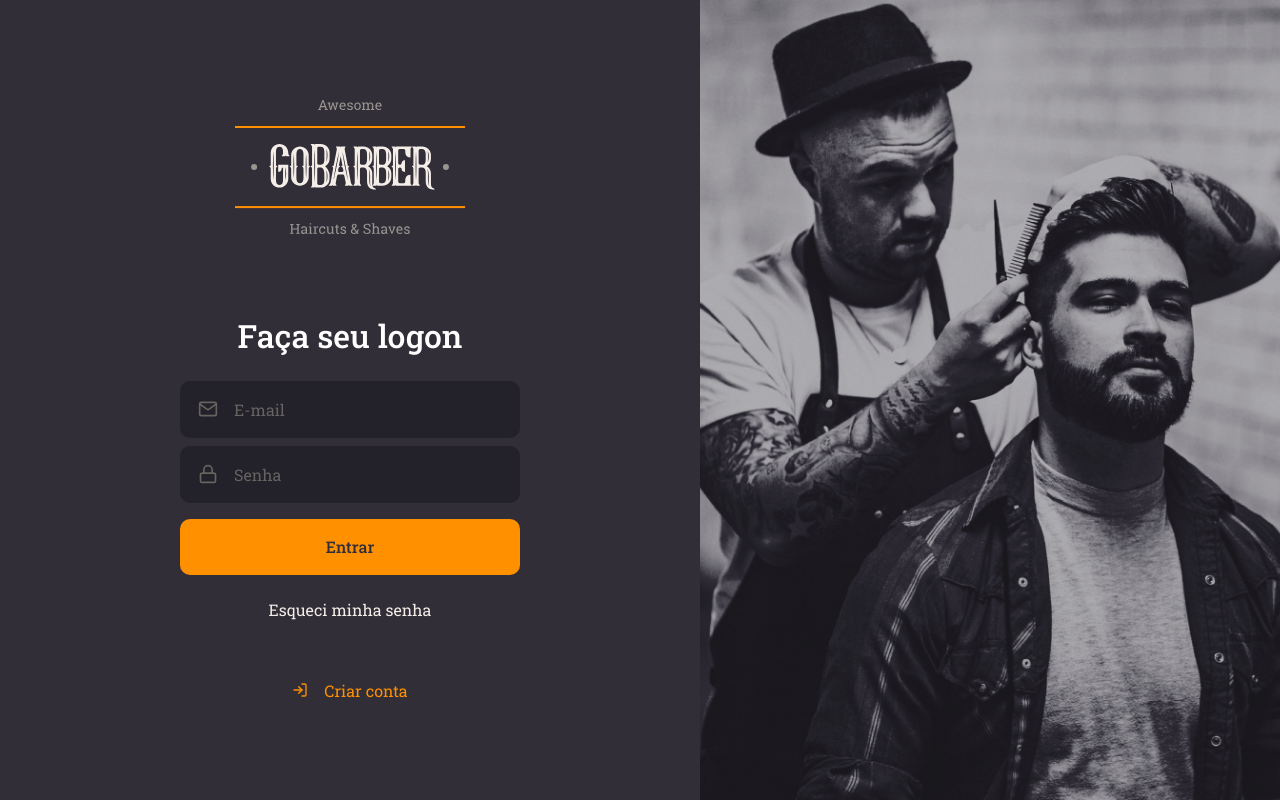
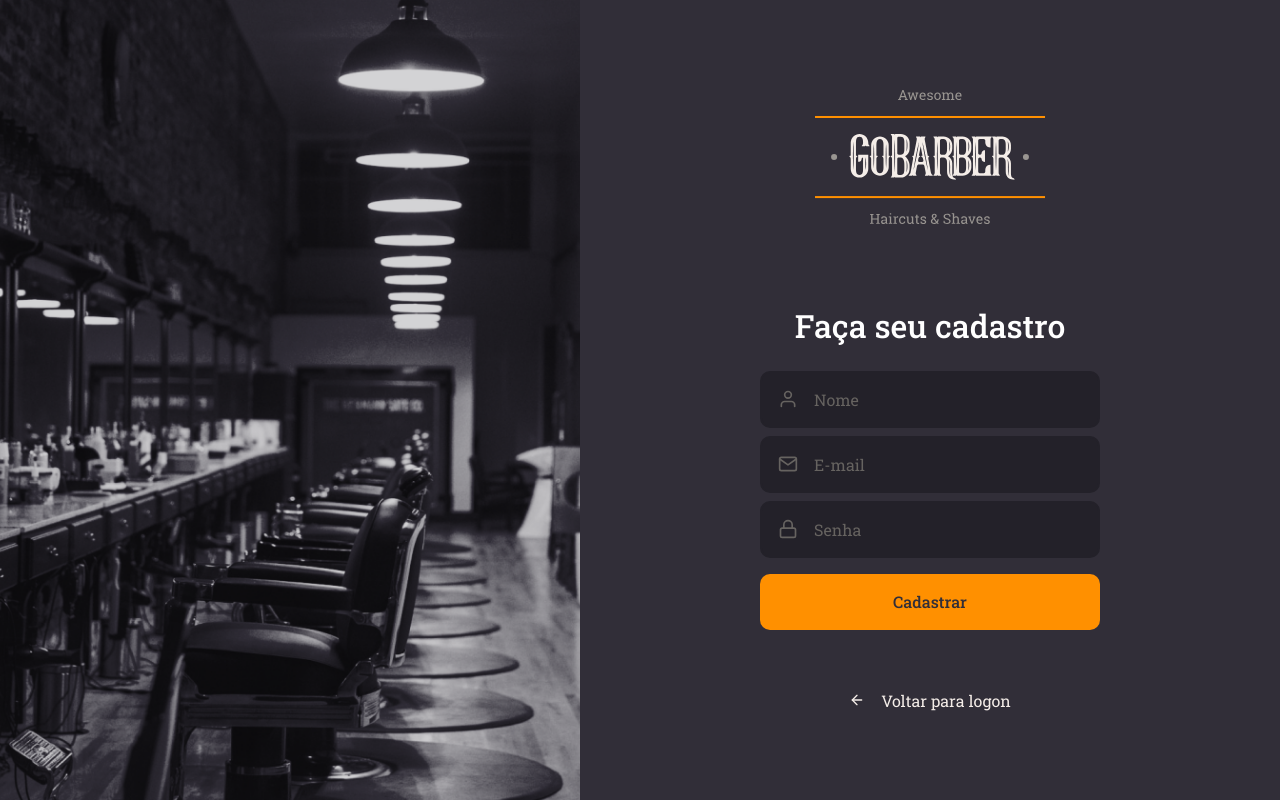
Before and after one commit to marcel-pinto/frontend-gobarber, a React (Create React App) app: page / in a window 1280 px wide. Built offline with nearby package versions, Linux system fonts and the light colour scheme.

Commit message:
Criado pagina de cadastro

```diff
--- a/src/App.tsx
+++ b/src/App.tsx
@@ -1,11 +1,11 @@
 import React from 'react';
 
-import SignIn from './pages/SignIn';
+import SignUp from './pages/SignUp';
 import GlobalStyle from './styles/global';
 
 const App: React.FC = () => (
   <>
-    <SignIn />
+    <SignUp />
     <GlobalStyle />
   </>
 );
--- /dev/null
+++ b/src/pages/SignUp/index.tsx
@@ -0,0 +1,35 @@
+import React from 'react';
+import {
+  FiArrowLeft, FiMail, FiUser, FiLock,
+} from 'react-icons/fi';
+
+import { Container, Content, Background } from './styles';
+
+import Input from '../../components/Input';
+import Button from '../../components/Button';
+import logoImg from '../../assets/logo.svg';
+
+const SignUp: React.FC = () => (
+  <Container>
+    <Background />
+    <Content>
+      <img src={logoImg} alt="GoBarber" />
+      <form>
+        <h1>Faça seu cadastro</h1>
+
+        <Input icon={FiUser} name="name" placeholder="Nome" />
+        <Input icon={FiMail} name="email" placeholder="E-mail" />
+        <Input icon={FiLock} name="password" type="password" placeholder="Senha" />
+
+        <Button type="submit">Cadastrar</Button>
+      </form>
+
+      <a href="criarconta">
+        <FiArrowLeft />
+        Voltar para logon
+      </a>
+    </Content>
+  </Container>
+);
+
+export default SignUp;
--- /dev/null
+++ b/src/pages/SignUp/styles.ts
@@ -0,0 +1,54 @@
+import styled from 'styled-components';
+import { shade } from 'polished';
+
+import signUpBackgroundImg from '../../assets/sign-up-background.png';
+
+export const Container = styled.div`
+  height: 100vh;
+
+  display: flex;
+  align-items: stretch;
+`;
+export const Content = styled.div`
+  display: flex;
+  flex-direction: column;
+  align-items: center;
+  place-content: center;
+
+  width: 100%;
+  max-width: 700px;
+
+  form {
+    margin: 80px 0 60px 0 ;
+    width: 340px;
+    text-align: center;
+
+    h1 {
+      margin-bottom: 24px;
+    }
+  }
+
+  > a {
+    color: #f4ede8;
+    display: block;
+    text-decoration: none;
+    transition: color 0.2s;
+
+    display: flex;
+    align-items: center;
+
+    svg {
+      margin-right: 16px;
+    }
+
+    &:hover {
+        color: ${shade(0.2, '#f4ede8')}
+      }
+  }
+`;
+export const Background = styled.div`
+  flex: 1;
+
+  background: url(${signUpBackgroundImg}) no-repeat center;
+  background-size: cover;
+`;
```
Also changed, not shown: src/assets/sign-up-background.png (added).
